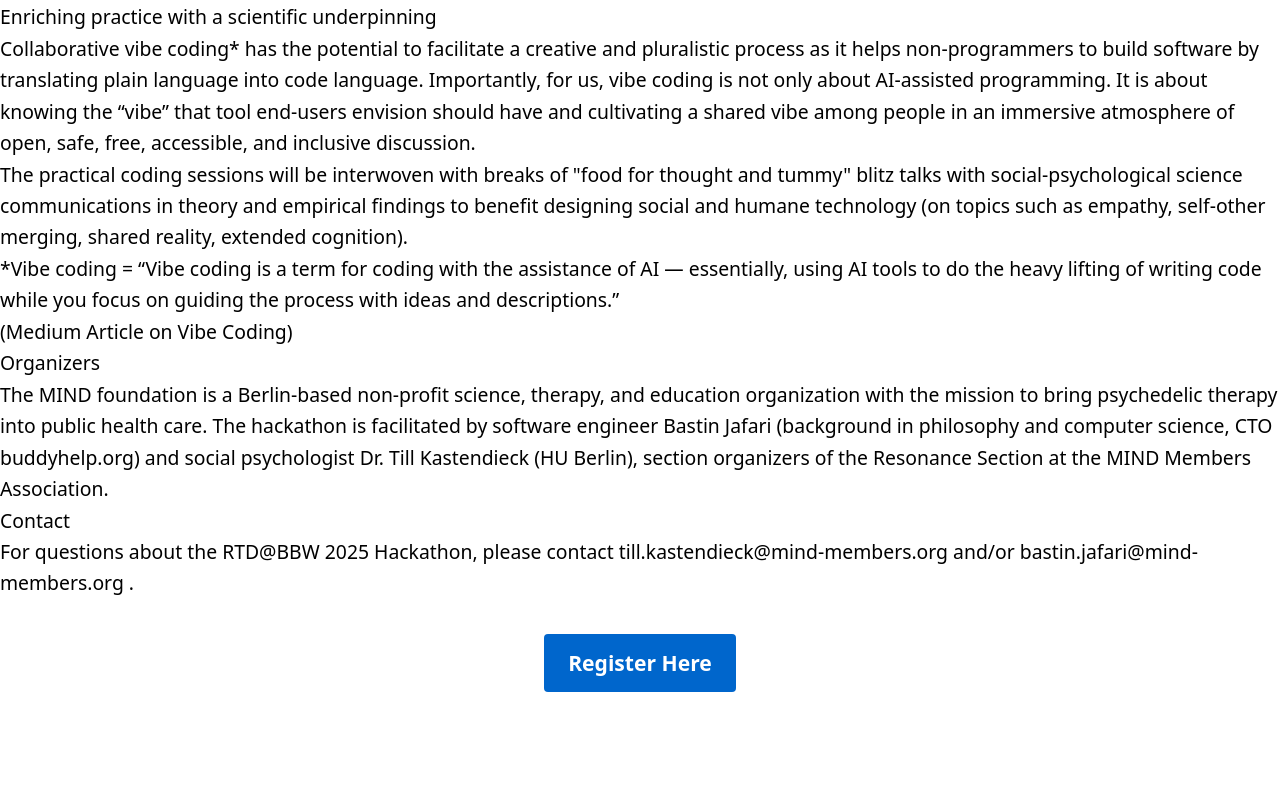
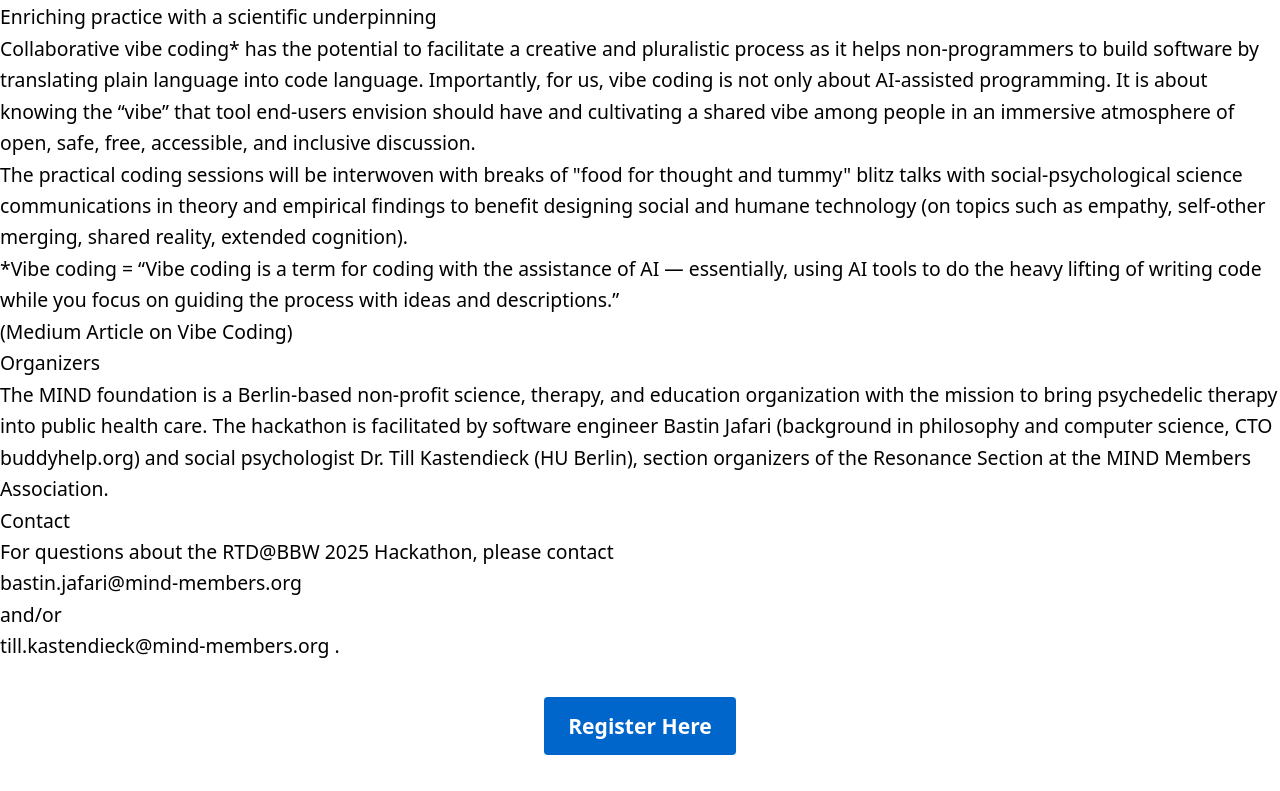
Before and after one commit to SocialResonance/wiki-next, a Next.js app: page /hackathons/rtd_bbw_2025 in a window 1280 px wide. Shown: the part 1953-2744 px from the top of the page. Before the commit the page ends 2681 px from the top, so only its background shows below. Built offline with nearby package versions, Linux system fonts and the light colour scheme.

Commit message:
Update rtd_bbw_2025.mdx

```diff
--- a/pages/hackathons/rtd_bbw_2025.mdx
+++ b/pages/hackathons/rtd_bbw_2025.mdx
@@ -95,9 +95,9 @@ The MIND foundation is a Berlin-based non-profit science, therapy, and education
 
 ### Contact
 For questions about the RTD@BBW 2025 Hackathon, please contact
-till.kastendieck@mind-members.org
+[bastin.jafari@mind-members.org](mailto:bastin.jafari@mind-members.org)
 and/or
-bastin.jafari@mind-members.org
+[till.kastendieck@mind-members.org](mailto:till.kastendieck@mind-members.org)
 .
 
 <div style={{ display: 'flex', justifyContent: 'center', margin: '2rem 0' }}>
```
